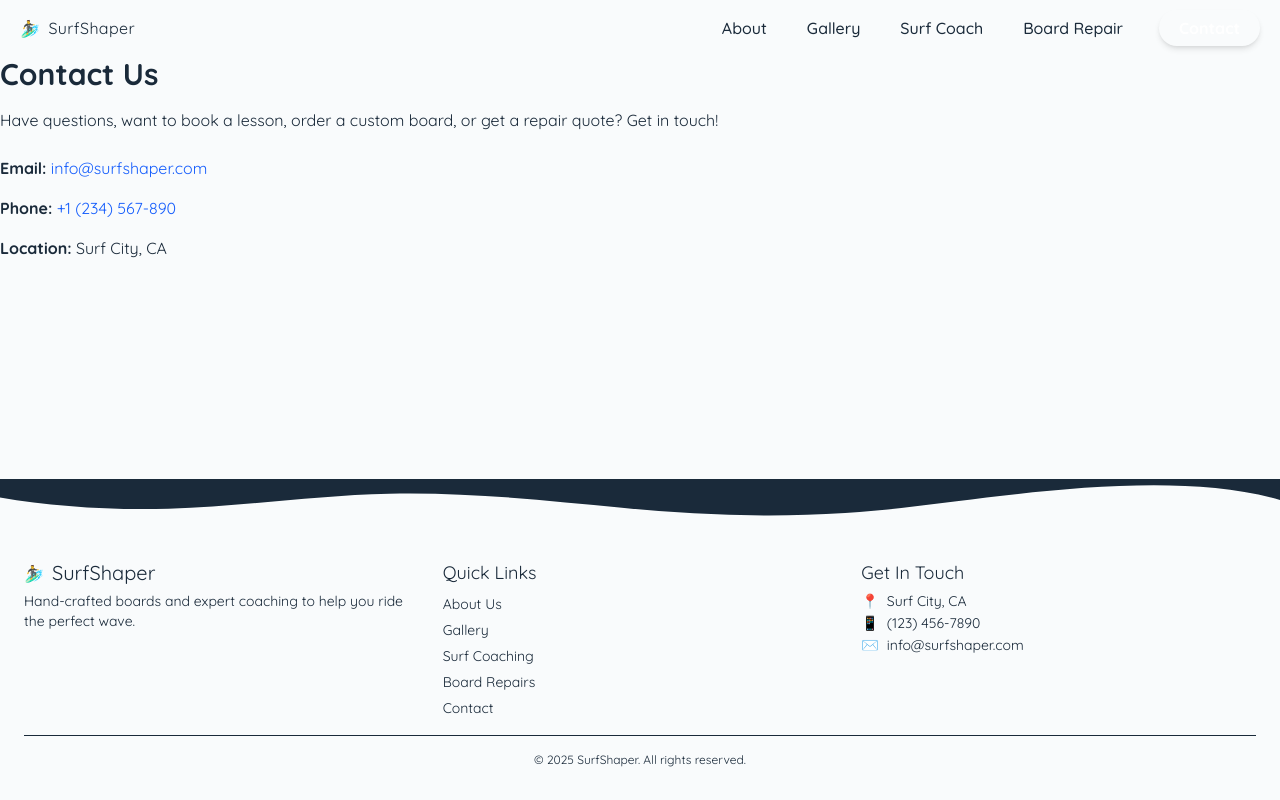
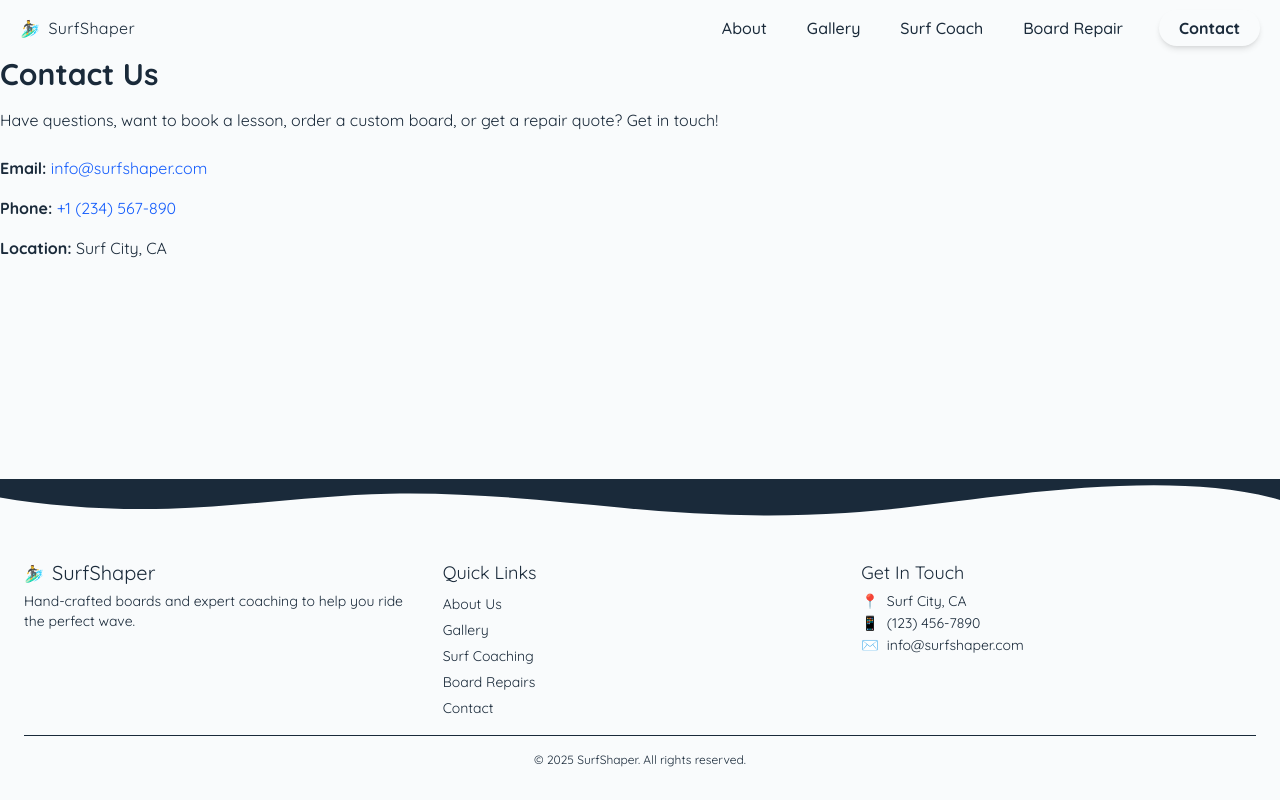
Before and after one commit to hypefi/surfingatbouz, a Next.js app: page /contact in a window 1280 px wide. Built offline with nearby package versions, Linux system fonts and the light colour scheme.

Commit message:
text change

```diff
--- a/src/app/page.tsx
+++ b/src/app/page.tsx
@@ -20,13 +20,13 @@ export default function HomePage() {
               <div className="flex flex-wrap gap-4 justify-start">
                 <Link
                   href="/surf-coach"
-                  className="bg-accent hover:bg-accent/90 text-white font-bold py-3 px-8 rounded-full text-lg transition-all transform hover:-translate-y-0.5 shadow-md"
+                  className="bg-accent hover:bg-accent/90 font-bold py-3 px-8 rounded-full text-lg transition-all transform hover:-translate-y-0.5 shadow-md"
                 >
                   Book a Lesson
                 </Link>
                 <Link
                   href="/gallery"
-                  className="bg-white hover:bg-white/90 text-primary font-bold py-3 px-8 rounded-full text-lg transition-all transform hover:-translate-y-0.5 shadow-md"
+                  className="bg-white hover:bg-white/90 font-bold py-3 px-8 rounded-full text-lg transition-all transform hover:-translate-y-0.5 shadow-md"
                 >
                   View Boards
                 </Link>
@@ -74,7 +74,7 @@ export default function HomePage() {
           </p>
           <Link
             href="/contact"
-            className="bg-accent hover:bg-accent/90 text-white font-bold py-3 px-8 rounded-full text-lg transition-all transform hover:-translate-y-0.5 shadow-md inline-block"
+            className="bg-accent hover:bg-accent/90 font-bold py-3 px-8 rounded-full text-lg transition-all transform hover:-translate-y-0.5 shadow-md inline-block"
           >
             Get in Touch
           </Link>
--- a/src/components/Header.tsx
+++ b/src/components/Header.tsx
@@ -23,7 +23,7 @@ export default function Header() {
               <Link href="/board-repair" className="hover:text-secondary transition-colors font-medium py-2 px-1 relative after:absolute after:w-0 after:h-0.5 after:bg-secondary after:left-0 after:-bottom-1 after:transition-all hover:after:w-full">Board Repair</Link>
             </li>
             <li>
-              <Link href="/contact" className="bg-accent hover:bg-accent/90 text-white font-bold py-2 px-5 rounded-full transition-all transform hover:-translate-y-0.5 shadow-md">Contact</Link>
+              <Link href="/contact" className="bg-accent hover:bg-accent/90 text-primary font-bold py-2 px-5 rounded-full transition-all transform hover:-translate-y-0.5 shadow-md">Contact</Link>
             </li>
           </ul>
         </nav>
```
